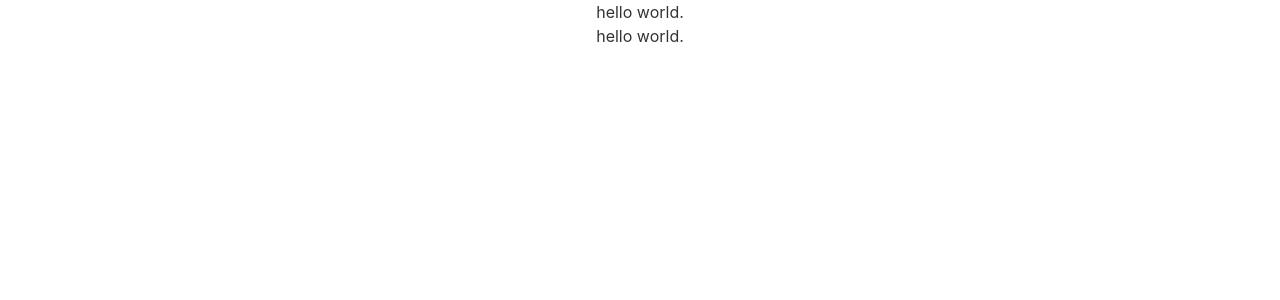
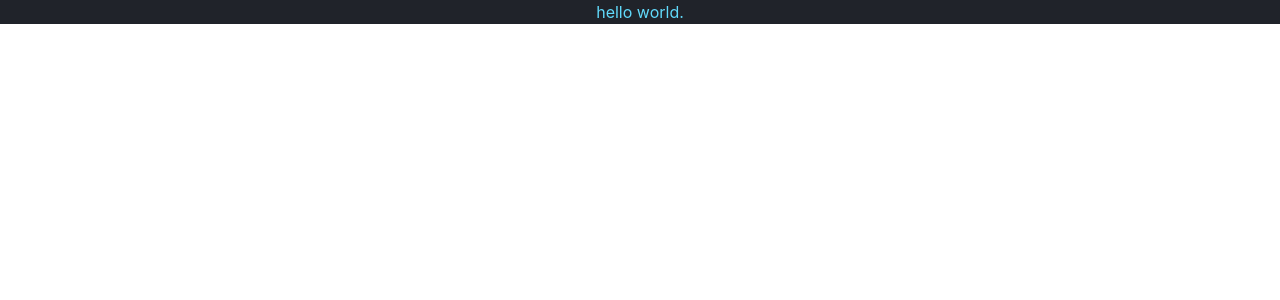
Before and after one commit to jubaer-ibn-johir/endgame-project01-client, a React (Create React App) app: page / in a window 1280 px wide. Shown: the top 300 px of the page. Built offline with nearby package versions, Linux system fonts and the light colour scheme.

Commit message:
create components fonler

```diff
--- a/src/App.js
+++ b/src/App.js
@@ -1,12 +1,10 @@
 import logo from "./logo.svg";
 import "./App.css";
-import { Routes, Route, Link } from "react-router-dom";
 
 function App() {
   return (
     <div className="App">
-      <h1>hello world.</h1>
-      <h1>hello world.</h1>
+      <h1 className="text-primary bg-secondary">hello world.</h1>
 
     </div>
   );
--- a/tailwind.config.js
+++ b/tailwind.config.js
@@ -9,8 +9,8 @@ module.exports = {
     themes: [
       {
         mytheme: {
-          primary: "#a991f7",
-          secondary: "#f6d860",
+          primary: "#61dafb",
+          secondary: "#20232a",
           accent: "#37cdbe",
           neutral: "#3d4451",
           "base-100": "#ffffff",
```
